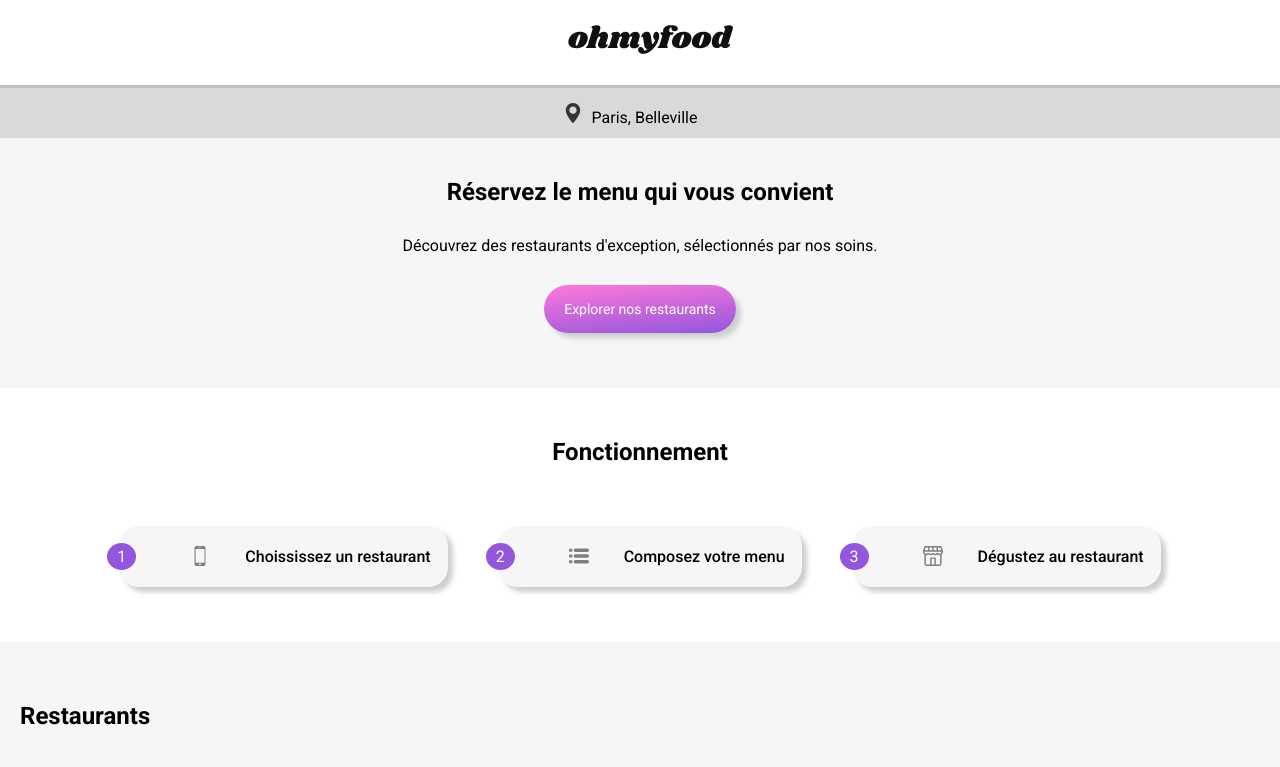
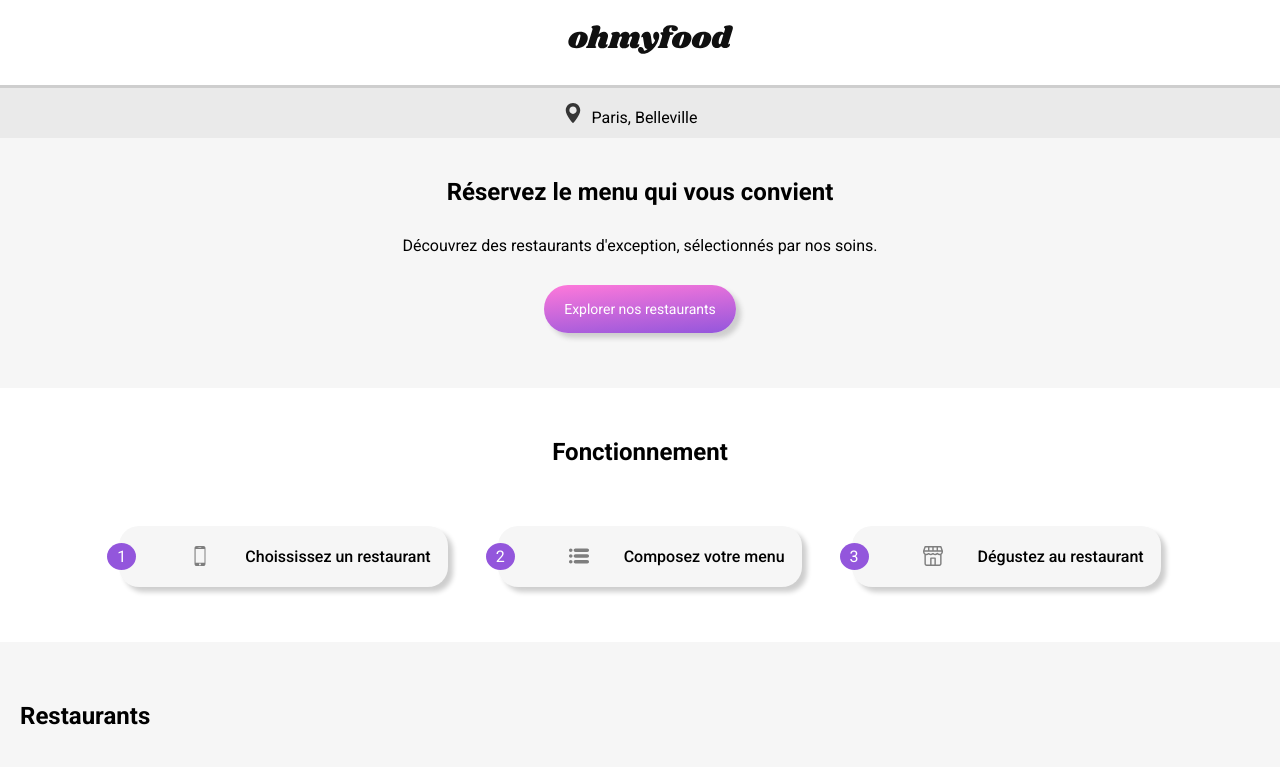
Before and after one commit to FadiOC78/Fadishahad_3_12012021, a website: page index.html in a window 1280 px wide. Shown: the top 767 px of the page. Drawn offline with Linux system fonts and the light colour scheme; a web font is replaced by a local one.

Commit message:
nouvelle modification

```diff
--- a/style.css
+++ b/style.css
@@ -192,9 +192,9 @@ body {
 }
 /*Search */
 .search {
-  background-color: #d9d9d9;
+  background-color: #EAEAEA;
   text-align: center;
-  border-top: solid 3px #bfbfbf;
+  border-top: solid 3px #CECECE;
   padding: 15px 0;
   margin: 0 auto;
   width: 100%;
@@ -203,7 +203,7 @@ body {
 
 .search .search-input {
   border: none;
-  background-color: #d9d9d9;
+  background-color: #EAEAEA;
   width: 130px;
   height: auto;
   margin: 0 auto;
@@ -247,8 +247,8 @@ body {
   margin-right: 45px;
 }
 .header__city {
-  background-color: #eaeaea;
-  box-shadow: inset 0 5px 5px #cecece;
+  background-color: #EAEAEA;
+  box-shadow: inset 0 5px 5px #EAEAEA;
 
 }
 .header__logo-maps {
```
